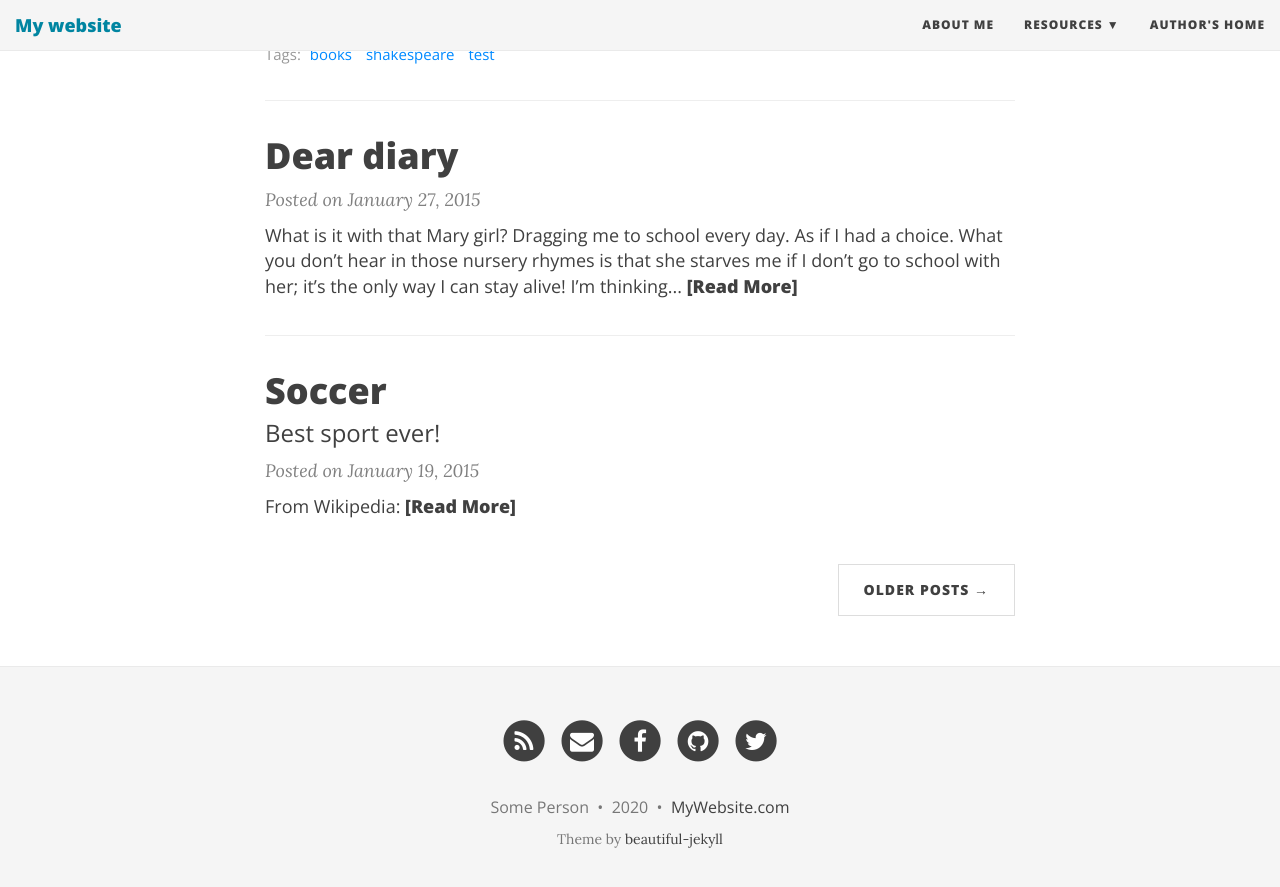
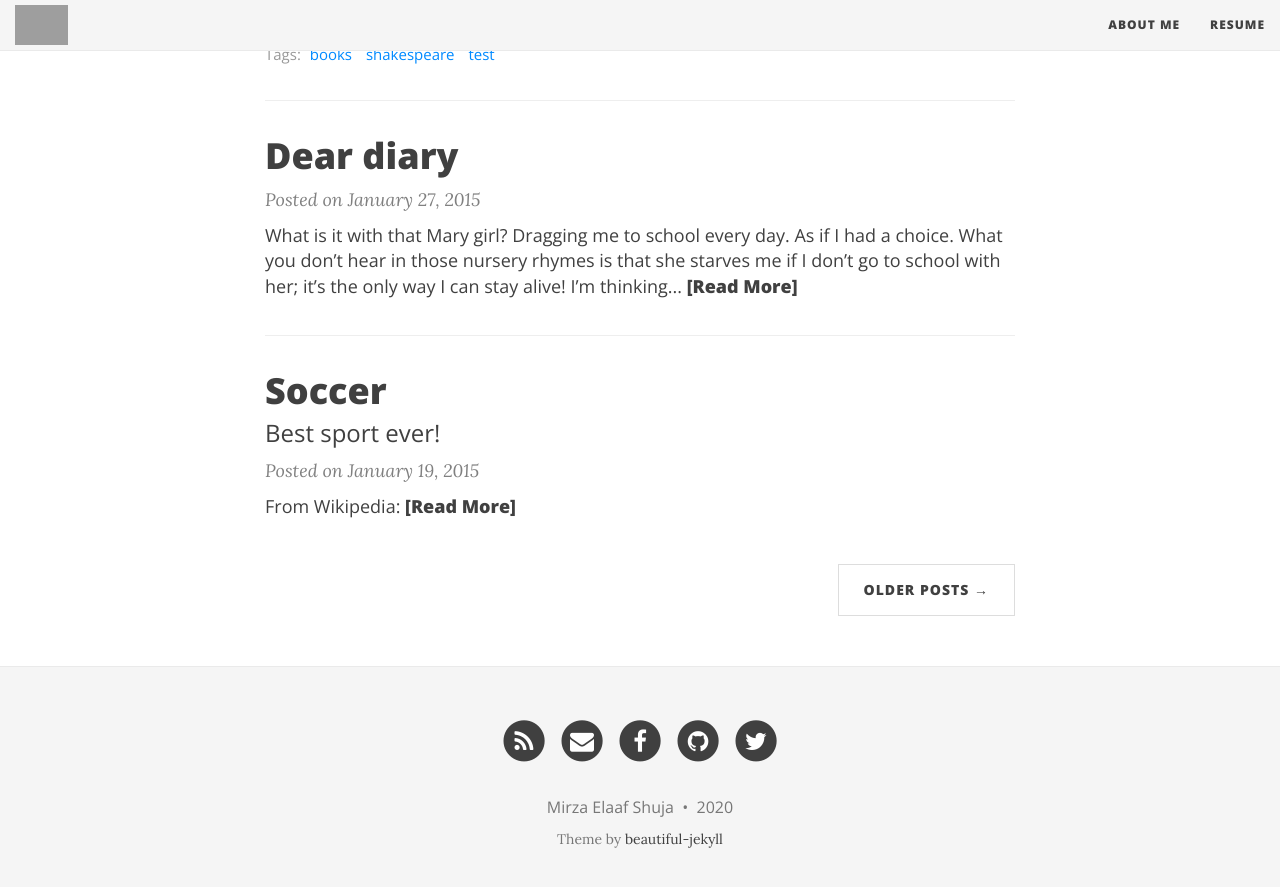
Before and after one commit to elaaf/elaaf.github.io, a Jekyll site: the page built from index.html, in a window 1280 px wide and 900 px high, scrolled down 1134 px. Shown: the top 887 px of the window. Built offline with Jekyll 4.4.1, drawn with Linux system fonts in a browser that asks for light colours; nearby versions of some CDN libraries; the list of posts is cut into pages by our own code; grey boxes are pictures that could not be loaded.

Commit message:
Changes to _config.yml

```diff
--- a/_config.yml
+++ b/_config.yml
@@ -1,10 +1,10 @@
 # --- General options --- #
 
 # Name of website
-title: My website
+title: Elaaf Shuja
 
 # Short description of your site
-description: A virtual proof that I'm awesome
+description: Data Scientist
 
 # --- Local development options ---
 # If your website is hosted locally rather than on GitHub, then you need to uncomment the next two parameters to set the url and baseurl
@@ -21,18 +21,19 @@ description: A virtual proof that I'm awesome
 # List of links in the navigation bar
 navbar-links:
   About Me: "aboutme"
-  Resources:
-    - Beautiful Jekyll: "http://deanattali.com/beautiful-jekyll/"
-    - Learn markdown: "http://www.markdowntutorial.com/"
-  Author's home: "http://deanattali.com"
+  # THIS IS A DROP DOWN BAR
+  # Resources:
+  #   - Beautiful Jekyll: "http://deanattali.com/beautiful-jekyll/"
+  #   - Learn markdown: "http://www.markdowntutorial.com/"
+  Resume: "resume"
 
 # Image to show in the navigation bar - image must be a square (width = height)
 # Remove this parameter if you don't want an image in the navbar
-avatar: "/img/avatar-icon.png"
+avatar: "/img/elaaf_dp.jpg"
 
 # If you want to have an image logo in the top-left corner instead of the title text,
 # then specify the following parameter
-# title-img: /path/to/image
+title-img: "/img/avatar-icon.jpg"
 
 # --- Background colour/image options --- #
 
@@ -60,7 +61,7 @@ footer-link-col: "#404040"
 # Change all these values or delete the ones you don't want.
 # Important: you must keep the "name" parameter, everything else you can remove
 author:
-  name: Some Person
+  name: Mirza Elaaf Shuja
 
 # Select your active Social Network Links.
 # Uncomment the links you want to show in the footer and add your information to each link.
@@ -68,7 +69,7 @@ author:
 # If you want to add a new link that isn't here, you'll need to also edit the file _data/SocialNetworks.yml
 social-network-links:
   rss: true
-  email: "someone@example.com"
+  email: "elaaf.shuja@example.com"
   facebook: deanattali
   github: daattali
   twitter: daattali
@@ -93,7 +94,7 @@ share-links-active:
 
 # How to display the link to the website in the footer
 # Remove this if you don't want a link in the footer
-url-pretty: "MyWebsite.com"  # eg. "deanattali.com/beautiful-jekyll"
+# url-pretty: "MyWebsite.com"  # eg. "deanattali.com/beautiful-jekyll"
 
 # --- Web Statistics Section --- #
 
```
Also changed, not shown: img/elaaf_dp.jpg (added), 1 other file.
